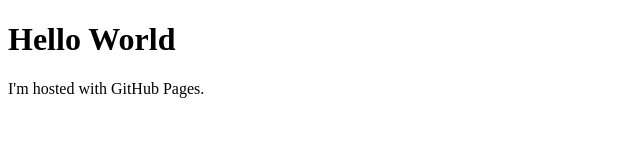
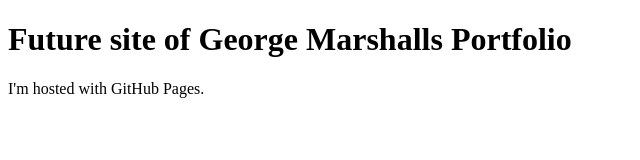
Before and after one commit to GeorgePMarshall/GeorgePMarshall.github.io, a plain HTML site: page index.html in a window 1280 px wide. Shown: the whole page, without its empty margins (0-640 px from the left). Drawn offline with Linux system fonts and the light colour scheme.

Commit message:
edit temp index

```diff
--- a/index.html
+++ b/index.html
@@ -1,7 +1,7 @@
 <!DOCTYPE html>
 <html>
 <body>
-<h1>Hello World</h1>
+<h1>Future site of George Marshalls Portfolio</h1>
 <p>I'm hosted with GitHub Pages.</p>
 </body>
 </html>
```
